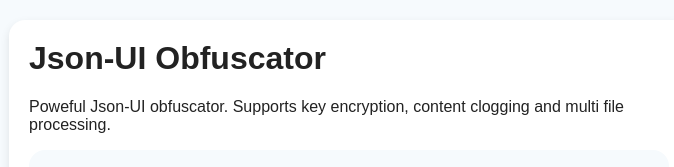
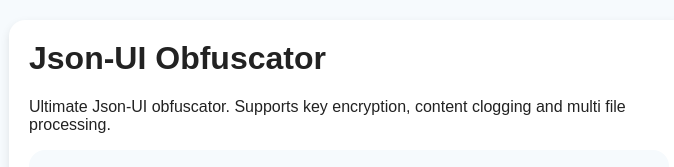
Before and after one commit to pipangry/JsonEncryptor, a plain HTML site: page index.html in a window 1280 px wide. Shown: the top 167 px of the page, 291-965 px from the left. Drawn offline with nearby package versions, Linux system fonts and the light colour scheme.

Commit message:
Minor change

```diff
--- a/index.html
+++ b/index.html
@@ -71,7 +71,7 @@
     <div class="container">
         <div id="error-container"></div>
         <h1 style="margin-top: 0;">Json-UI Obfuscator</h1>
-        <p>Poweful Json-UI obfuscator. Supports key encryption, content clogging and multi file processing.</p>
+        <p>Ultimate Json-UI obfuscator. Supports key encryption, content clogging and multi file processing.</p>
         <div class="import-container">
             <div class="right-section" id="rightSection">
                 <svg class="import-svg" xmlns="http://www.w3.org/2000/svg" width="24" height="24" viewBox="0 0 24 24" fill="none" stroke="currentColor" stroke-width="2" stroke-linecap="round" stroke-linejoin="round" class="lucide lucide-download"><path d="M21 15v4a2 2 0 0 1-2 2H5a2 2 0 0 1-2-2v-4"/><polyline points="7 10 12 15 17 10"/><line x1="12" x2="12" y1="15" y2="3"/></svg>
```
